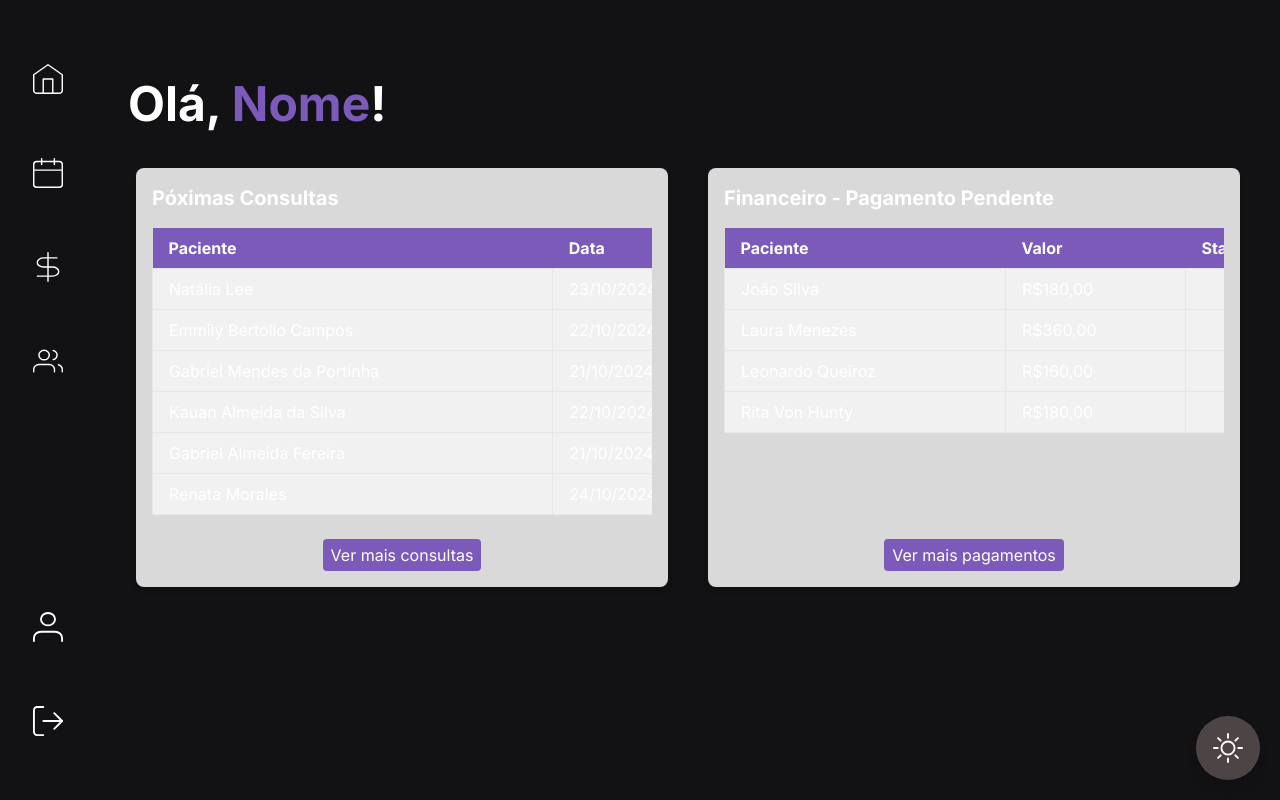
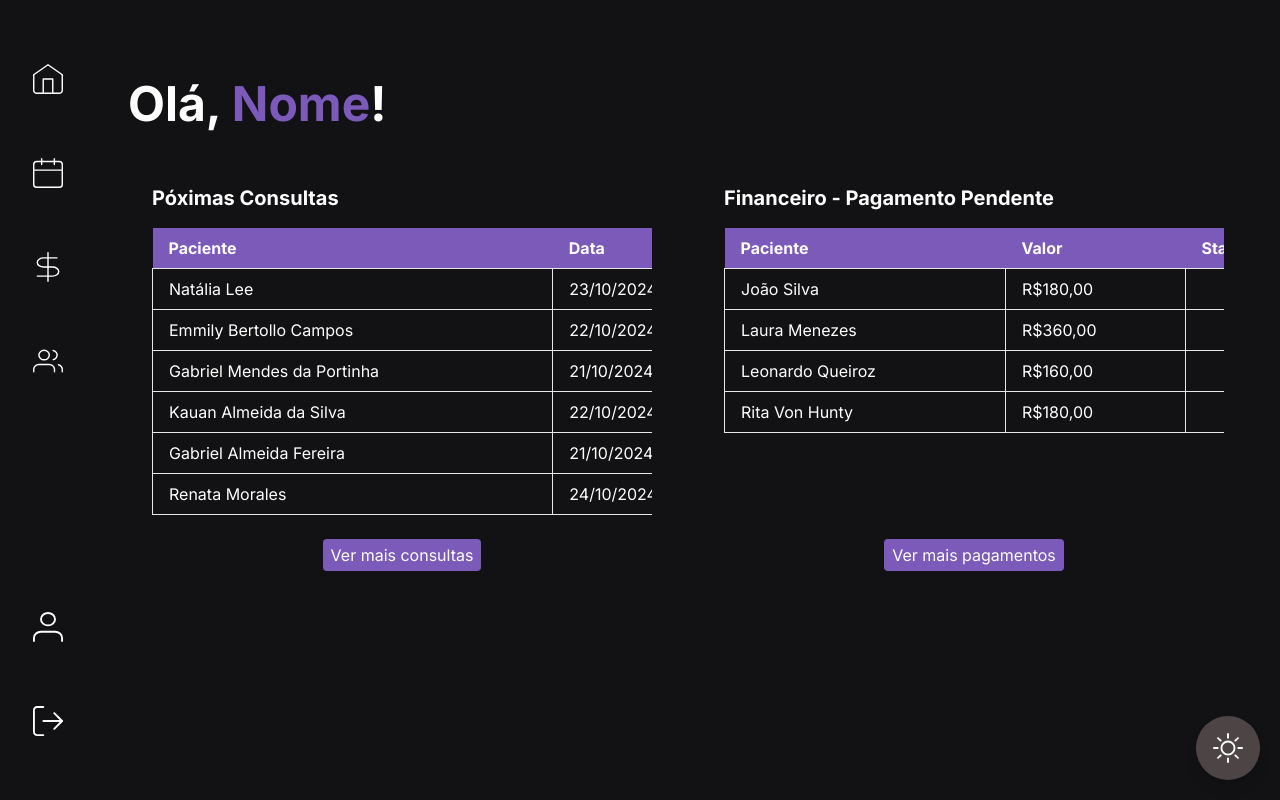
Before and after one commit to Melancia-Salgada/psico-frontend, a React (Vite) app in the folder easypsi/: page /home in a window 1280 px wide. Built offline with nearby package versions, Linux system fonts and the light colour scheme.

Commit message:
mexi no q a lee fez

```diff
--- a/easypsi/src/views/Home.jsx
+++ b/easypsi/src/views/Home.jsx
@@ -18,7 +18,7 @@ const Home = () => {
         <div className="grid grid-cols-1 md:grid-cols-2 gap-10">
 
 {/* Tabela de Paciente*/}
-          <div className="bg-cinza shadow-md rounded-lg p-4 w-full md:w-auto flex flex-col h-full">
+          <div className=" rounded-lg p-4 w-full md:w-auto flex flex-col h-full">
             <h2 className="text-xl font-semibold mb-4">Póximas Consultas</h2>
             <div className="overflow-x-auto">
               <table className="table-auto min-w-full md:min-w-[600px]">
@@ -28,7 +28,7 @@ const Home = () => {
                     <th className="px-4 py-2 text-left"><span className='text-white'>Data</span></th>
                   </tr>
                 </thead>
-                <tbody className='bg-branco-whitemode'>
+                <tbody className=''>
                   <tr>
                     <td className="border px-4 py-2">Natália Lee</td>
                     <td className="border px-4 py-2">23/10/2024</td>
@@ -61,7 +61,7 @@ const Home = () => {
           </div>
 
 {/* Segunda Tabela */}
-<div className="bg-cinza shadow-md rounded-lg p-4 w-full md:w-auto flex flex-col h-full">
+<div className="  rounded-lg p-4 w-full md:w-auto flex flex-col h-full">
             <h2 className="text-xl font-semibold mb-4">Financeiro - Pagamento Pendente</h2>
             <div className="overflow-x-auto">
               <table className="table-auto min-w-full md:min-w-[600px]">
@@ -73,7 +73,7 @@ const Home = () => {
 
                   </tr>
                 </thead>
-                <tbody className='bg-branco-whitemode'>
+                <tbody className=''>
                   <tr>
                   <td className="border px-4 py-2">João Silva</td>
                   <td className="border px-4 py-2">R$180,00</td>
```
